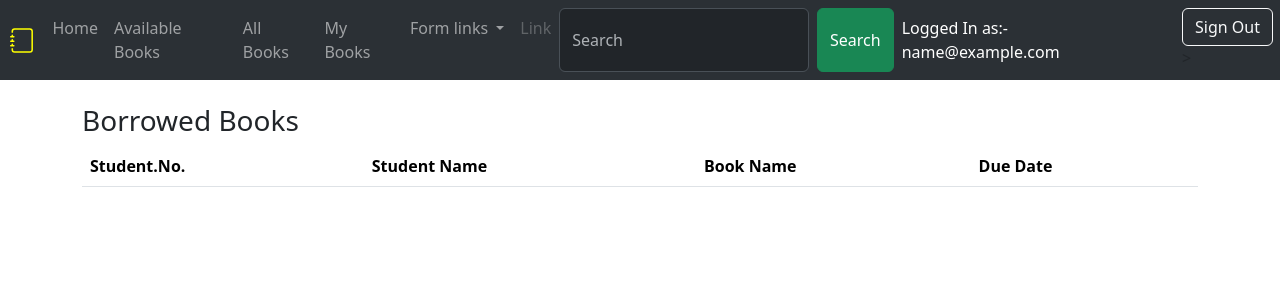
After one commit to swapnil-veer/School-Library, a Django app: page /book/borrowed-books/ in a window 1280 px wide. The commit adds this page. Shown: the top 300 px of the page. Run offline with Django 5.2, Linux system fonts and the light colour scheme; the visitor is signed in with stand-in values (Sample User, id 1); lists and menus that the app fills with data are empty.

Commit message:
Added borrowed bokk fun for librarian

```diff
--- /dev/null
+++ b/book_app/templates/librarian/borrowed_books.html
@@ -0,0 +1,28 @@
+{% extends 'navbar.html' %}
+{% block additional_content %}
+
+<h3> Borrowed Books</h3>
+<table class="table">
+    <thead>
+      <tr>
+        <th scope="col">Student.No.</th>
+        <th scope="col">Student Name</th>
+        <th scope="col">Book Name</th>
+        <th scope="col">Due Date</th>
+      </tr>
+    </thead>
+    <tbody>
+
+        {% for borrow in borrowed_books %}
+        <tr>
+        <th scope="row">{{borrow.borrower.id}}</th>
+        <td>{{borrow.borrower}}</td>
+        <td>{{borrow.book}}</td>
+        <td>{{borrow.due_date}}</td>
+        </tr>
+        {% endfor %}
+    </tbody>
+  </table>
+
+
+  {% endblock %}
--- a/book_app/urls.py
+++ b/book_app/urls.py
@@ -1,12 +1,15 @@
 from django.urls import path
 from .views.views import available_book_list, book_list
 from .views.student_views import my_books
+from .views.librarian_views import borrowed_books
 
 urlpatterns = [
     path('avail-books/', available_book_list, name= 'available_books'),
     path('all-books/', book_list, name= 'all_books'),
     # for student
     path('my-books/',my_books, name= 'my_books'),
+    path('borrowed-books/',borrowed_books, name= 'borrow_books'),
+
 
 
 ]
--- /dev/null
+++ b/book_app/views/librarian_views.py
@@ -0,0 +1,14 @@
+from ..models import Borrow
+from django.shortcuts import render
+from django.contrib.auth.decorators import user_passes_test
+from users.models import CustomUser
+
+def is_admin(user):
+    return (user.is_authenticated and user.is_superuser)
+
+
+@user_passes_test(is_admin)
+def borrowed_books(request):
+    # print(is_admin(request))
+    borrowed_books = Borrow.objects.filter(return_date__isnull=True)
+    return render(request,template_name="librarian/borrowed_books.html", context= {borrowed_books : borrowed_books})
--- a/school_library/settings.py
+++ b/school_library/settings.py
@@ -142,3 +142,5 @@ AUTH_USER_MODEL = "users.CustomUser"
 # CRISPY_TEMPLATE_PACK = 'bootstrap'
 CRISPY_ALLOWED_TEMPLATE_PACKS = "bootstrap5"
 CRISPY_TEMPLATE_PACK = 'bootstrap5'
+LOGIN_URL = 'user_signin'
+LOGIN_REDIRECT_URL = 'user_signin'
--- a/school_library/urls.py
+++ b/school_library/urls.py
@@ -24,4 +24,5 @@ urlpatterns = [
     path('admin/', admin.site.urls),
     path('book/',include('book_app.urls')),
     path('user/',include('users.urls')),
+    # path('accounts/', include('django.contrib.auth.urls')),
 ]
--- a/users/templates/login.html
+++ b/users/templates/login.html
@@ -1,4 +1,6 @@
 {% extends 'navbar.html' %}
+
+{% include '/book_app/templates/navbar.html' %}
 
 {% block content %}
 
```
Also changed, not shown: book_app/tests.py (+11 -3 lines).
